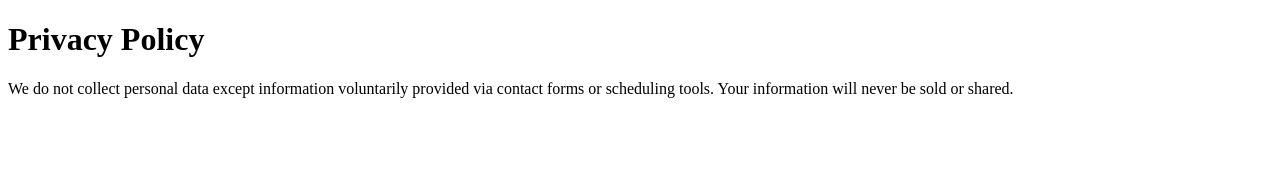
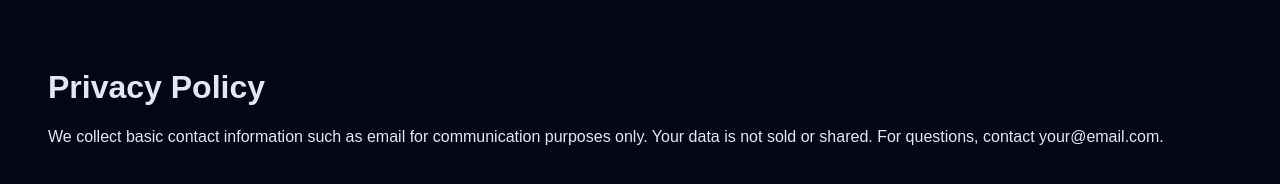
Before and after one commit to harismaplewest/maplewestlandingpage, a plain HTML site: page privacy.html in a window 1280 px wide. Drawn offline with Linux system fonts and the light colour scheme.

Commit message:
Update privacy.html

```diff
--- a/privacy.html
+++ b/privacy.html
@@ -1,11 +1,11 @@
+<!-- PRIVACY PAGE -->
+
+<!-- Save as privacy.html -->
 <!DOCTYPE html>
-<html>
-<head><title>Privacy Policy</title></head>
-<body>
+<html lang="en">
+<head><meta charset="UTF-8"><title>Privacy</title></head>
+<body style="font-family:Arial;background:#020617;color:#e2e8f0;padding:40px;">
 <h1>Privacy Policy</h1>
-<p>
-We do not collect personal data except information voluntarily provided via contact forms
-or scheduling tools. Your information will never be sold or shared.
-</p>
+<p>We collect basic contact information such as email for communication purposes only. Your data is not sold or shared. For questions, contact your@email.com.</p>
 </body>
 </html>
```
